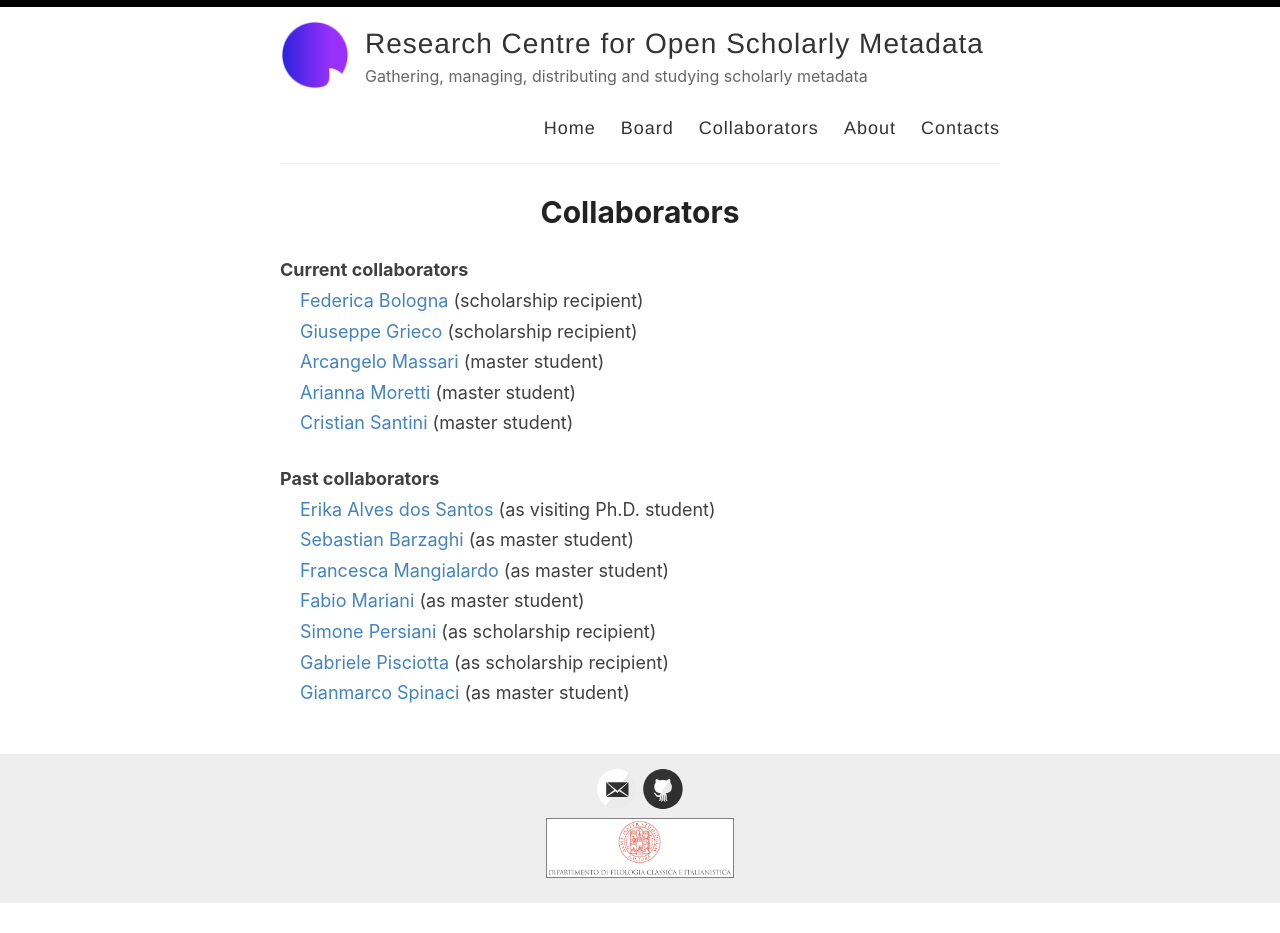
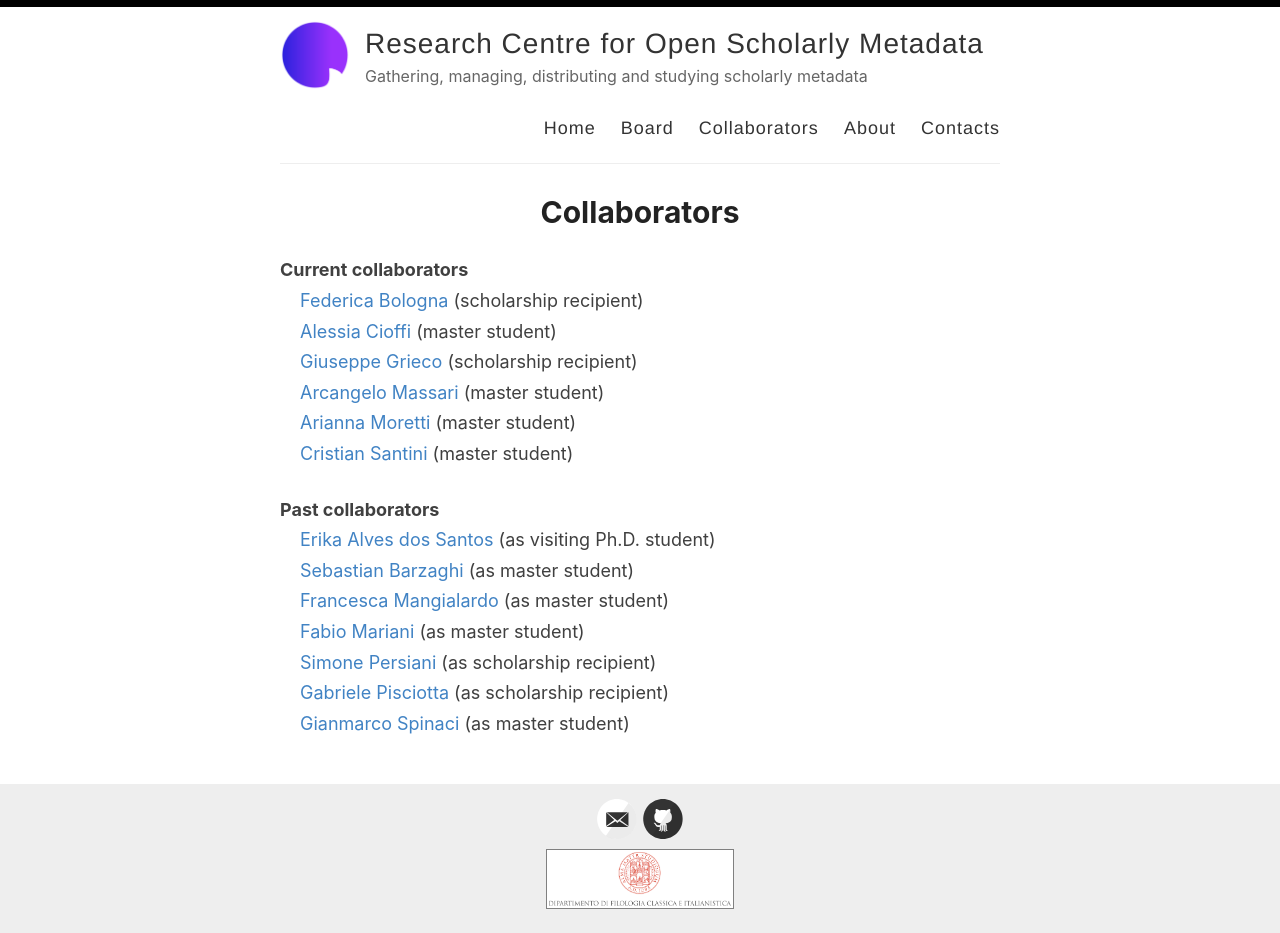
Before and after one commit to openscholarlymetadata/openscholarlymetadata.github.io, a Jekyll site: the page built from _pages/collaborators.md, in a window 1280 px wide. Built offline with Jekyll 4.4.1, drawn with Linux system fonts in a browser that asks for light colours; before the commit the page ends 903 px from its top, so only the background shows below that.

Commit message:
Update collaborators.md

```diff
--- a/_pages/collaborators.md
+++ b/_pages/collaborators.md
@@ -7,6 +7,7 @@ permalink: /collaborators/
 <dl>
     <dt><strong>Current collaborators</strong></dt>
     <dd><a href="https://github.com/federicabologna">Federica Bologna</a> (scholarship recipient)</dd>
+    <dd><a href="https://github.com/alessia438">Alessia Cioffi</a> (master student)</dd>
     <dd><a href="https://github.com/giuseppegrieco">Giuseppe Grieco</a> (scholarship recipient)</dd>
     <dd><a href="https://github.com/arcangelo7">Arcangelo Massari</a> (master student)</dd>
     <dd><a href="https://github.com/ariannamorettj">Arianna Moretti</a> (master student)</dd>
```
